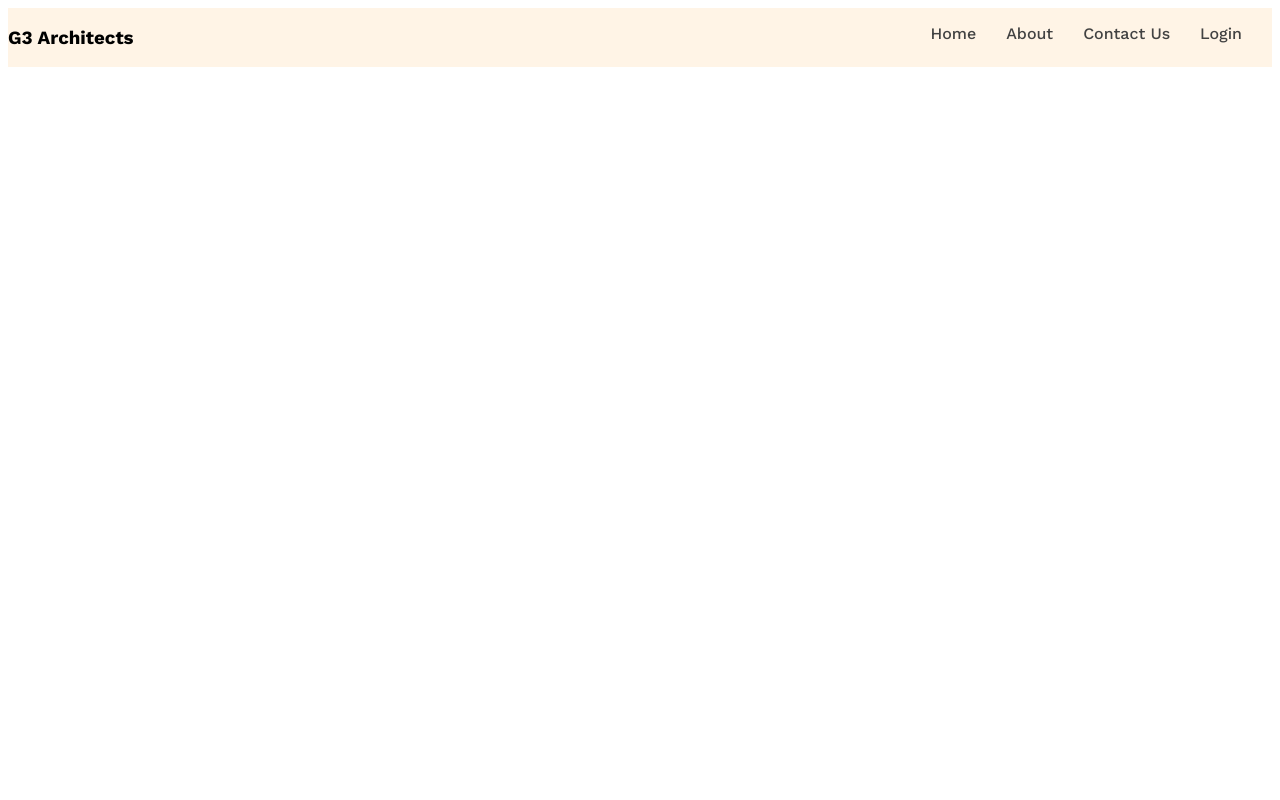
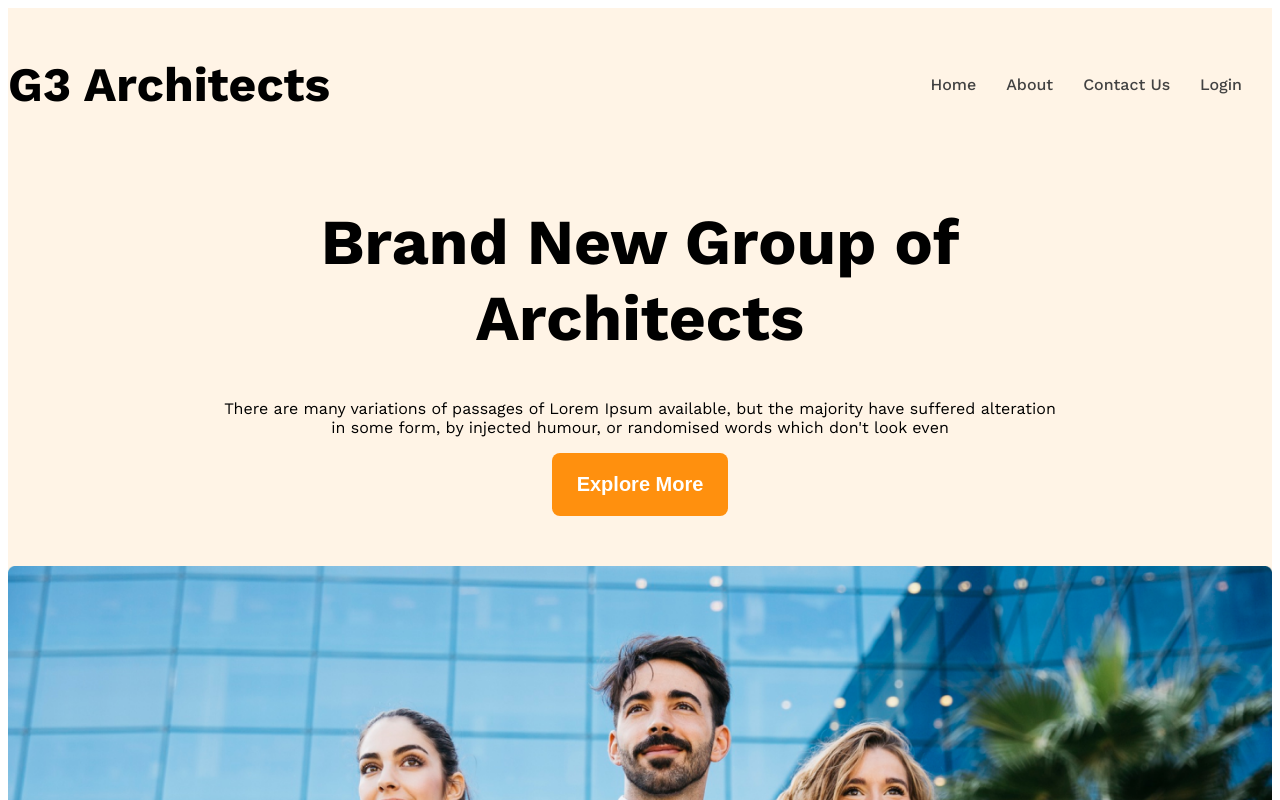
Before and after one commit to zunayed1413/g3-architects, a plain HTML site: page index.html in a window 1280 px wide. Shown: the top 800 px of the page. Drawn offline with nearby package versions, Linux system fonts and the light colour scheme.

Commit message:
make respnsive navbar and banner

```diff
--- a/index.html
+++ b/index.html
@@ -9,7 +9,7 @@
 <body class="work-sans-font">
     <header class="bg-light">
         <nav class="navbar display-flex">
-            <h3>G3 Architects</h3>
+            <h3 class="brand">G3 Architects</h3>
             <ul class="nav-links display-flex">
                 <!-- li.nav-item*4>a.nav-link -->
                 <li class="nav-item"><a href="" class="nav-link text-gray" >Home</a></li>
@@ -20,7 +20,12 @@
             </ul>
         </nav>
         <div class="banner">
-
+            <div class="banner-content">
+            <h1 class="banner-title">Brand New Group of Architects</h1>
+            <p class="banner-details">There are many variations of passages of Lorem Ipsum available, but the majority have suffered alteration in some form, by injected humour, or randomised words which don't look even</p>
+            <button class="btn-primary">Explore More</button>
+            </div>
+            <img class="banner-image" src="images/banner.png" alt="">
         </div>
     </header>
    <main>
--- a/style/style.css
+++ b/style/style.css
@@ -10,6 +10,16 @@
   .display-flex{
     display: flex;
   }
+  .btn-primary{
+    background-color: #FF900E;
+    color: white;
+    padding: 20px 25px;
+    font-size: 1.25rem;
+    font-weight: 600;
+    border-radius: 8px;
+    border: none;
+}
+
   /* dark-02 */
   .text-gray{
     color: #424242;
@@ -27,8 +37,12 @@
   /* navbar related styles */
   .navbar{
     justify-content: space-between;
+    align-items: center;
   }
-
+  .brand{
+    font-weight: 700;
+    font-size: 3rem;
+  }
   .nav-item{
     list-style: none;
     margin-right: 30px;
@@ -42,3 +56,23 @@
     max-width: 1440px;
     margin: 0 auto;
  }
+ /* banner related content */
+ .banner-content{
+   max-width: 850px;
+   margin: 0 auto;
+   text-align: center;
+   margin-bottom: 50px;
+ }
+ .banner-title{
+    font-weight: 700;
+    font-size: 4rem;
+ }
+ .banner-image{
+    width: 100%;
+ }
+
+ /* responsive media query */
+
+ @media screen and (max-width: 576px) {max-width: ;
+
+ }
```
